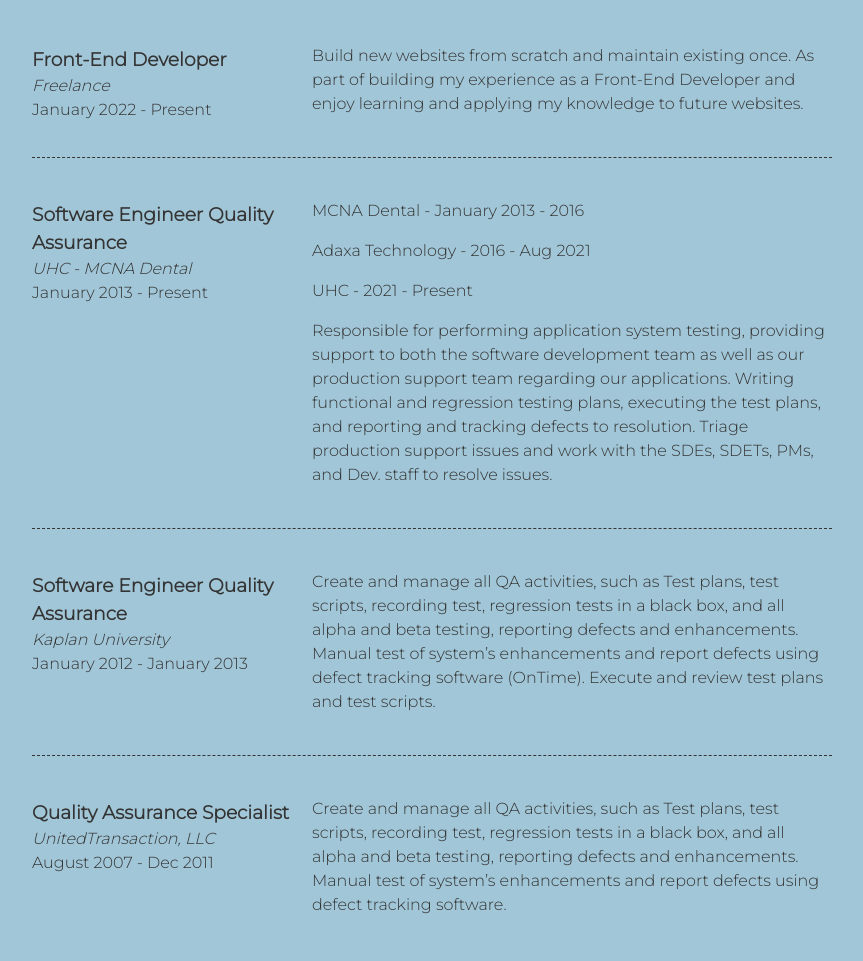
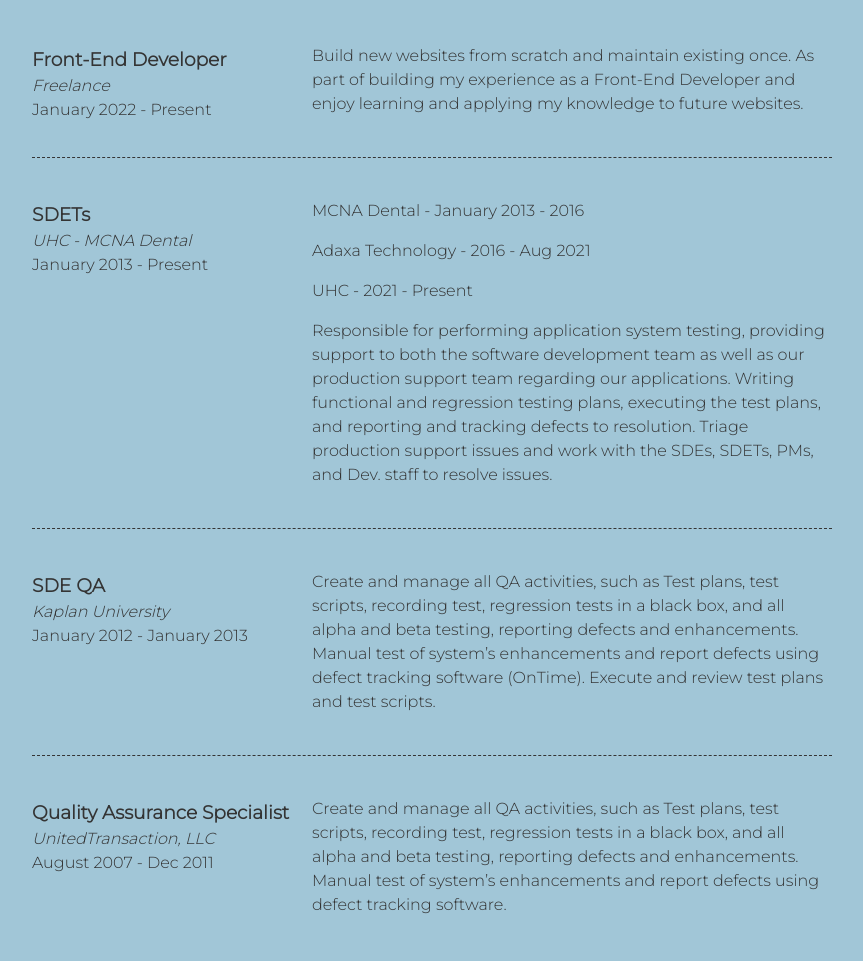
Before and after one commit to lbferrand/resume-lbferrand-frontend-dev, a plain HTML site: page index.html in a window 1280 px wide. Shown: the part 2042-3003 px from the top of the page, without its empty margins (208-1071 px from the left). Drawn offline with Linux system fonts and the light colour scheme.

Commit message:
Update index.html
Change title

```diff
--- a/index.html
+++ b/index.html
@@ -146,7 +146,7 @@
           </section>
           <section class="job-item">
             <div class="job-details">
-              <h3>Software Engineer Quality Assurance</h3>
+              <h3>SDETs</h3>
               <p>UHC - MCNA Dental</p>
               <p>January 2013 - Present</p>
             </div>
@@ -167,7 +167,7 @@
           </section>
           <section class="job-item">
             <div class="job-details">
-              <h3>Software Engineer Quality Assurance</h3>
+              <h3>SDE QA</h3>
               <p>Kaplan University</p>
               <p>January 2012 - January 2013</p>
             </div>
```
